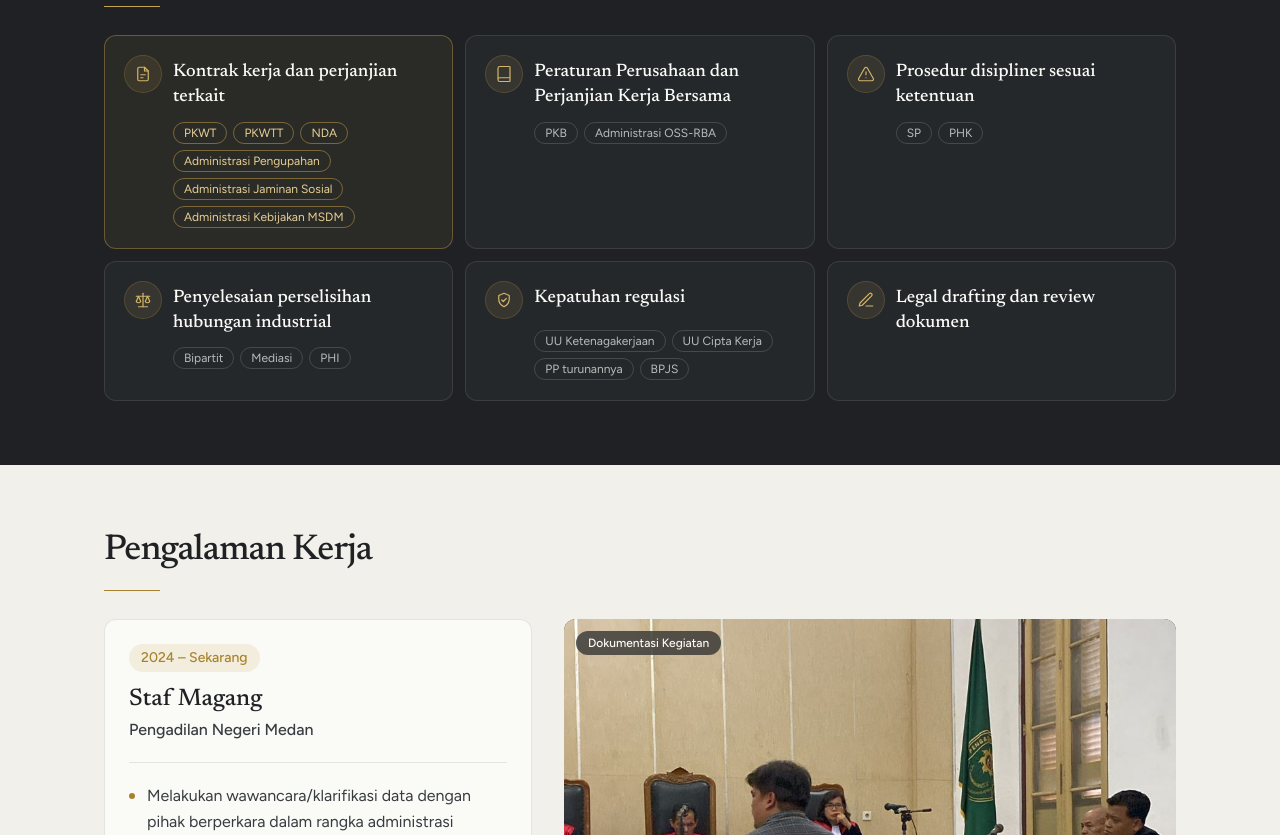
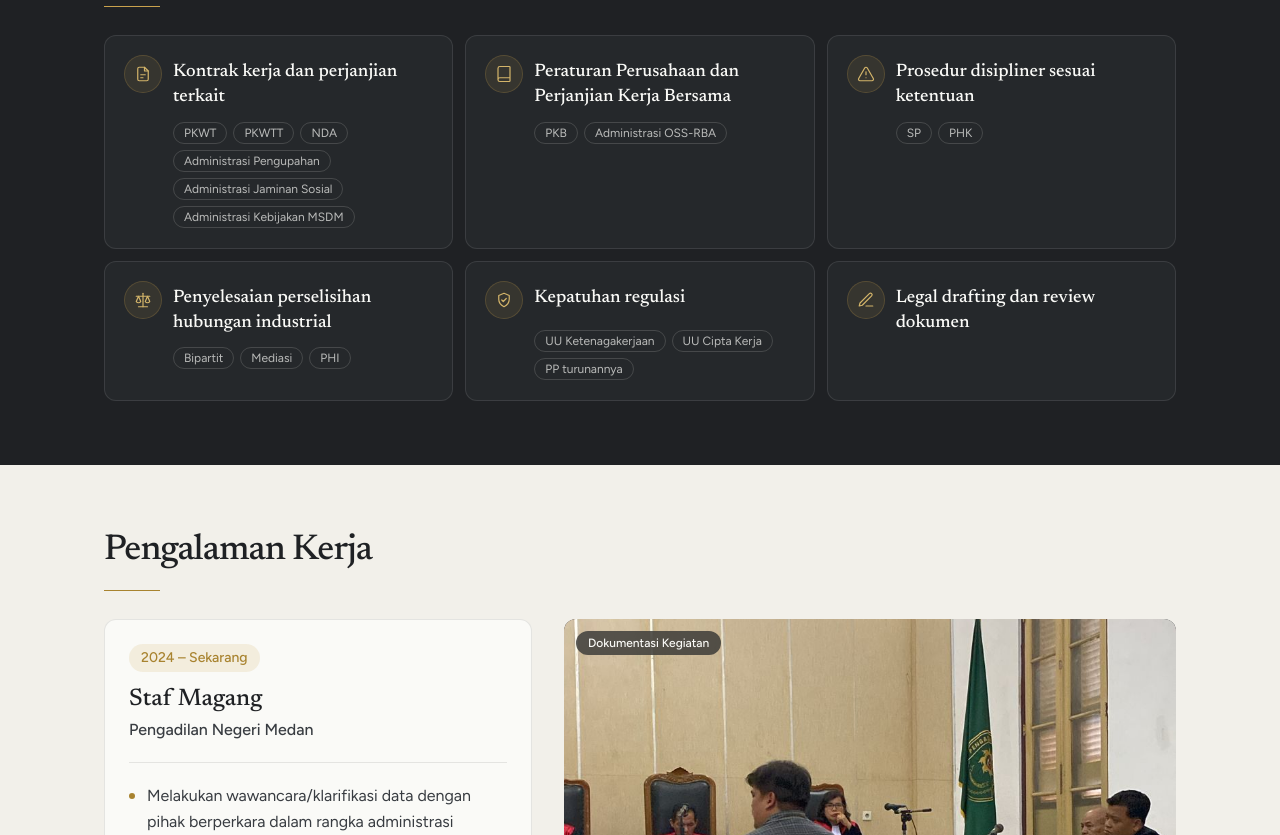
Before and after one commit to hara06/Portfolio-Azmi, a React (Vite) app: page / in a window 1280 px wide. Shown: the part 1820-2655 px from the top of the page. Built offline with nearby package versions, Linux system fonts and the light colour scheme.

Commit message:
Update Competence

```diff
--- a/src/components/Competence.jsx
+++ b/src/components/Competence.jsx
@@ -19,7 +19,7 @@ const ITEMS = [
   {
     title: "Kontrak kerja dan perjanjian terkait",
     tags: ["PKWT", "PKWTT", "NDA", "Administrasi Pengupahan", "Administrasi Jaminan Sosial", "Administrasi Kebijakan MSDM"],
-    featured: true,
+    // featured: true,
     paths: [
       "M14 3H7a2 2 0 0 0-2 2v14a2 2 0 0 0 2 2h10a2 2 0 0 0 2-2V8z",
       "M14 3v5h5",
@@ -56,7 +56,7 @@ const ITEMS = [
   },
   {
     title: "Kepatuhan regulasi",
-    tags: ["UU Ketenagakerjaan", "UU Cipta Kerja", "PP turunannya", "BPJS"],
+    tags: ["UU Ketenagakerjaan", "UU Cipta Kerja", "PP turunannya"],
     paths: ["M12 3l7 3v5c0 4.5-3 8-7 10-4-2-7-5.5-7-10V6z", "M9 12l2 2 4-4"],
   },
   {
```
